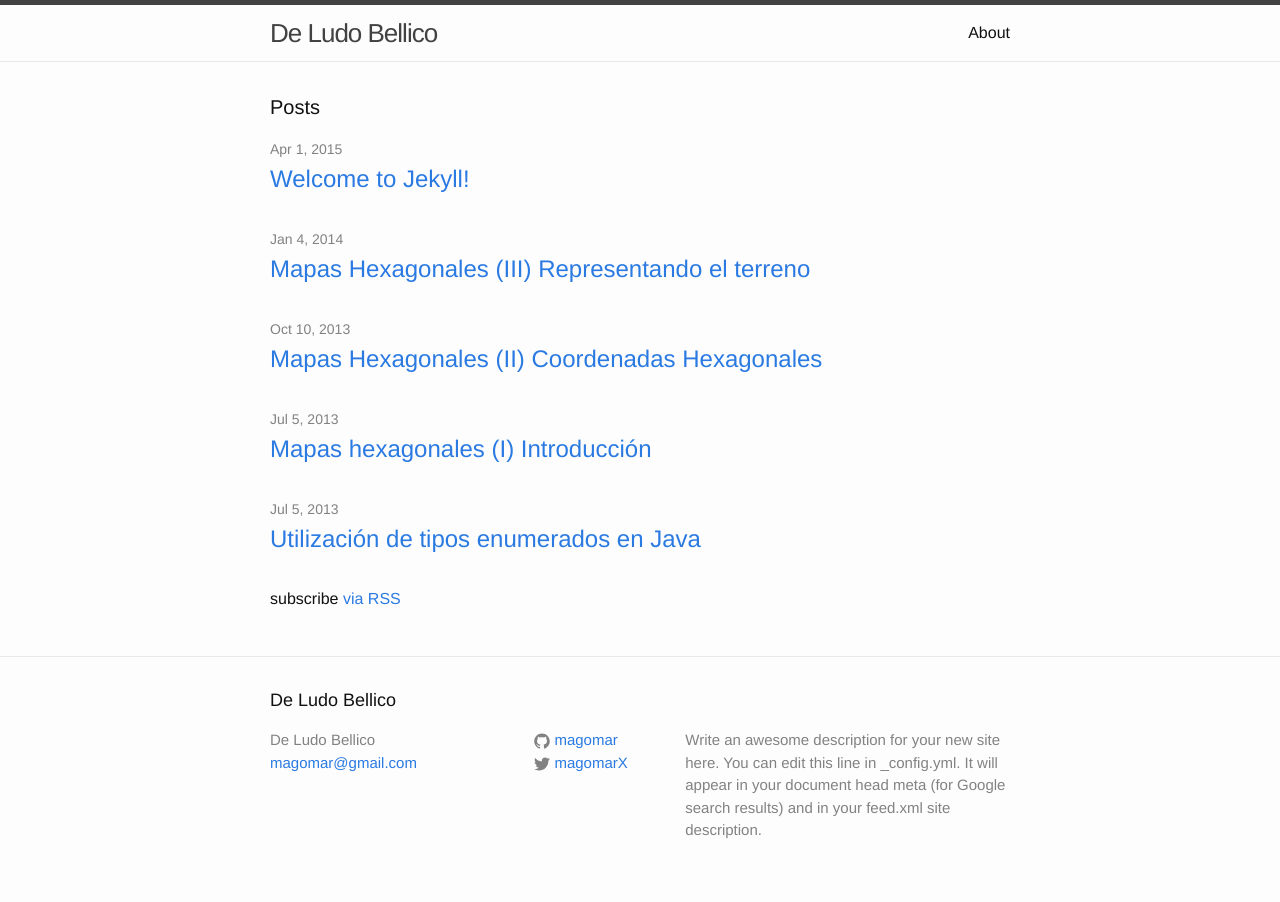
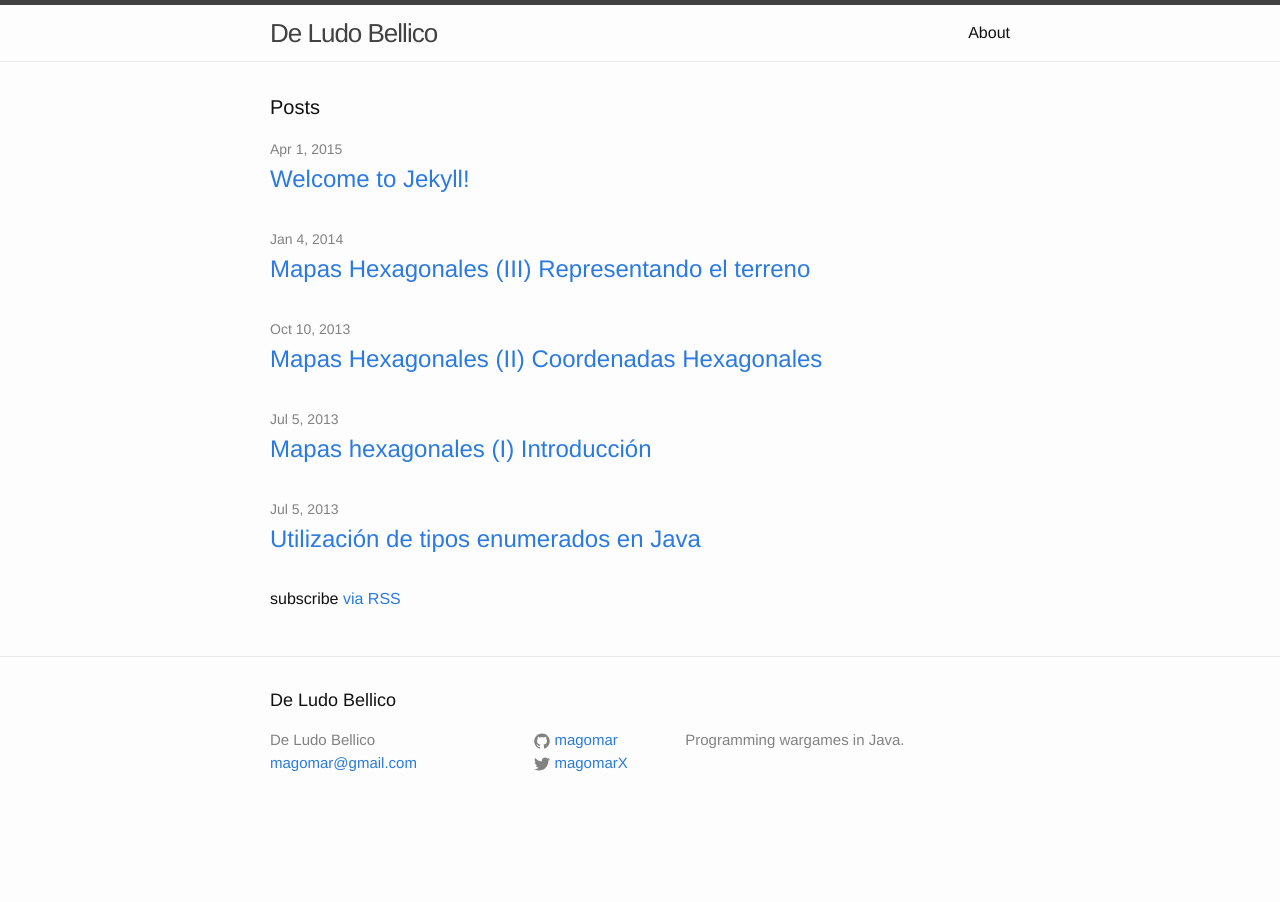
Before and after one commit to magomar/deludobellico, a Jekyll site: the page built from index.html, in a window 1280 px wide. Built offline with Jekyll 4.4.1, drawn with Linux system fonts in a browser that asks for light colours.

Commit message:
changes description in _config.yml

```diff
--- a/_config.yml
+++ b/_config.yml
@@ -2,9 +2,7 @@
 title: De Ludo Bellico
 email: magomar@gmail.com
 description: > # this means to ignore newlines until "baseurl:"
-  Write an awesome description for your new site here. You can edit this
-  line in _config.yml. It will appear in your document head meta (for
-  Google search results) and in your feed.xml site description.
+  Programming wargames in Java.
 baseurl: "/deludobellico" # the subpath of your site, e.g. /blog/
 url: "http://magomar.github.io" # the base hostname & protocol for your site
 twitter_username: magomarX
```
Also changed, not shown: assets/header-graphene.jpg (added), assets/wide-red-header.jpg (added), 1 other file.
